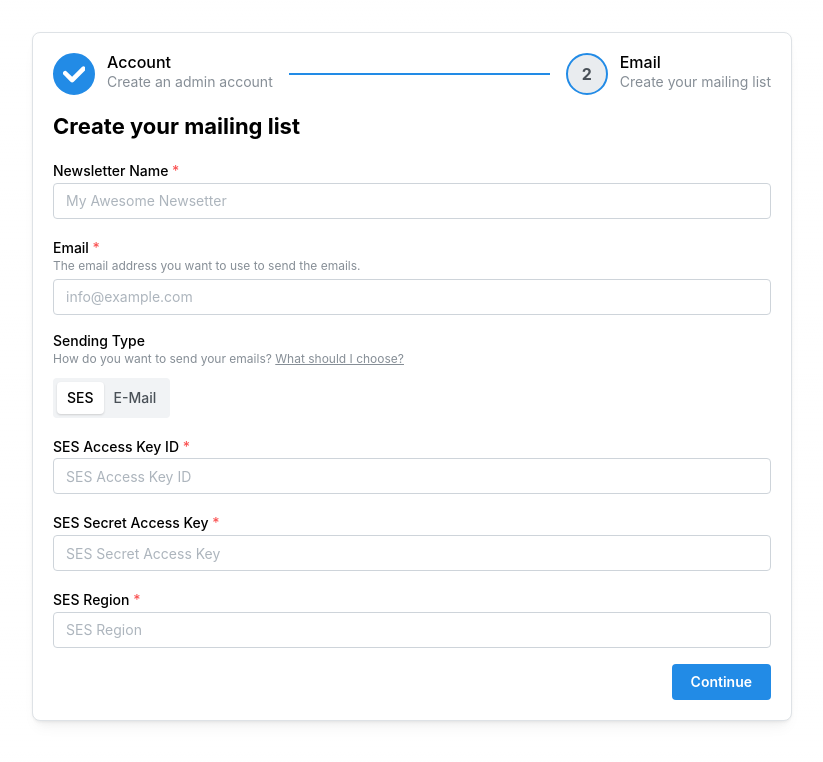
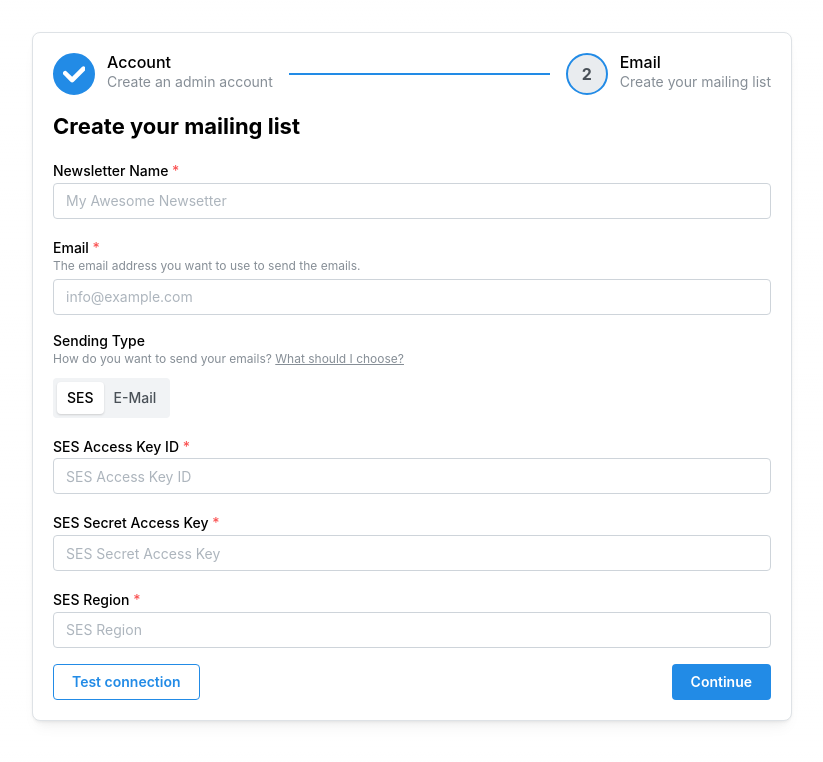
Before and after one commit to Vincenius/OpenMailer, a Next.js app: page /setup in a window 1280 px wide. Shown: the top 762 px of the page, without its empty margins (228-1051 px from the left). Built offline with nearby package versions, Linux system fonts and the light colour scheme; no server answers; the database is empty; sample sign-in values are in the browser's storage; a small style sheet from the web is missing.

Commit message:
add test connection button on newsletter settings

```diff
--- a/src/components/NewsletterSettings.tsx
+++ b/src/components/NewsletterSettings.tsx
@@ -60,6 +60,26 @@ const NewsetterSettings = (props: Props) => {
       message: `Successfully deleted the list!`,
     });
 
+    setLoading(false)
+  }
+
+  const testConnection = async () => {
+    setLoading(true)
+    const { message: result } = await triggerUpdate({ url: '/api/testConnection', method: 'POST', body: formValues })
+    console.log(result)
+    if (result === 'success') {
+      notifications.show({
+        color: 'green',
+        title: 'Success',
+        message: `Successfully triggered a test email! You should have received an email.`,
+      });
+    } else {
+      notifications.show({
+        color: 'red',
+        title: 'Error',
+        message: `Something went wrong! Check the server logs for more details.`,
+      });
+    }
     setLoading(false)
   }
 
@@ -175,11 +195,12 @@ const NewsetterSettings = (props: Props) => {
       />
     </> }
 
-    {/* todo test connection */}
-
-    <Flex justify="flex-end">
-      { props.isUpdate && <Button color="red" variant="outline" mr="md" onClick={open}>Delete</Button>}
-      <Button type="submit" loading={loading}>{props.buttonCaption || 'Continue'}</Button>
+    <Flex justify="space-between">
+      <Button onClick={testConnection} loading={loading} variant="outline">Test connection</Button>
+      <Flex justify="flex-end">
+        { props.isUpdate && <Button color="red" variant="outline" mr="md" onClick={open}>Delete</Button>}
+        <Button type="submit" loading={loading}>{props.buttonCaption || 'Continue'}</Button>
+      </Flex>
     </Flex>
 
     <Modal opened={opened} title="Are you sure?" size="sm" onClose={close}>
--- a/src/pages/api/settings.ts
+++ b/src/pages/api/settings.ts
@@ -82,7 +82,6 @@ async function handleSettings(req: CustomRequest, res: NextApiResponse<Result |
   }
 }
 
-// todo check auth
 async function handler(
   req: CustomRequest,
   res: NextApiResponse<Result | Settings[]>
--- /dev/null
+++ b/src/pages/api/testConnection.ts
@@ -0,0 +1,23 @@
+import type { NextApiResponse, NextApiRequest } from 'next'
+import sendEmail from '../../../lib/email'
+
+type Result = {
+  message: string,
+}
+
+async function handler(
+  req: NextApiRequest,
+  res: NextApiResponse<Result>
+) {
+  if (req.method === 'POST') {
+    const result = await sendEmail(req.body.email, '[Testing email connection]', 'This is an OpenMailer test email', req.body)
+
+    res.status(200).json({ message: result })
+  } else {
+    res.status(405).json({ message: 'Method not allowed' })
+  }
+
+  return Promise.resolve()
+}
+
+export default handler;
```
